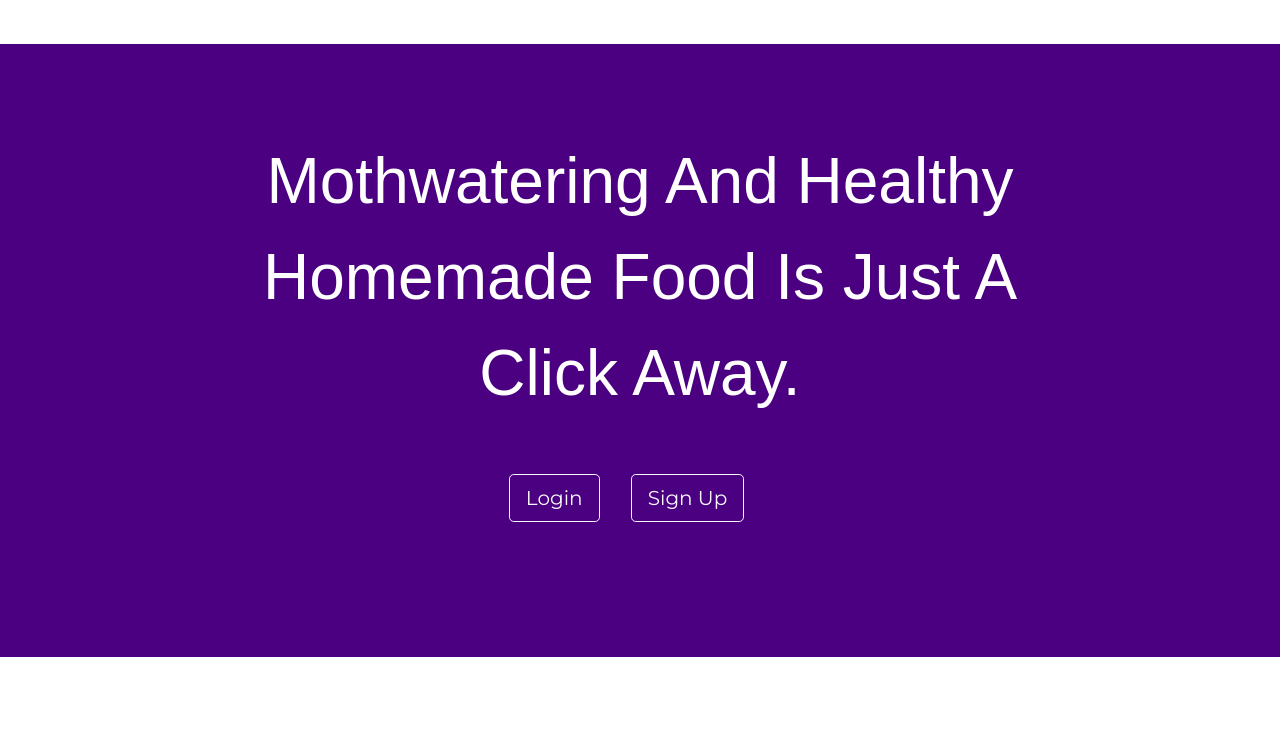
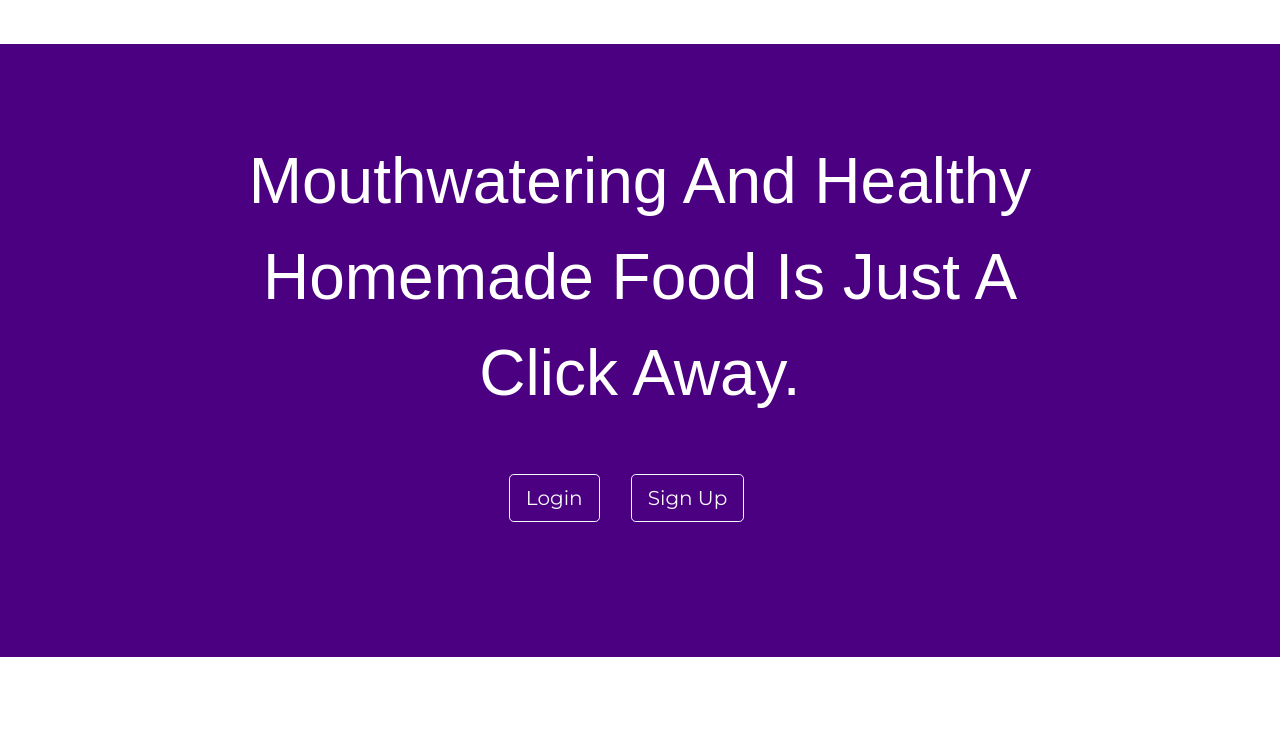
Before and after one commit to jahnavip26/Ghar-Ki-Rasoi, a plain HTML site: page index.html in a window 1280 px wide. Shown: the part 2320-3064 px from the top of the page. Drawn offline with nearby package versions, Linux system fonts and the light colour scheme.

Commit message:
Update index.html

```diff
--- a/index.html
+++ b/index.html
@@ -282,7 +282,7 @@
 
 
 
-    <h3 class="big-heading">Mothwatering And Healthy Homemade Food Is Just A Click Away.</h3>
+    <h3 class="big-heading">Mouthwatering And Healthy Homemade Food Is Just A Click Away.</h3>
     <button type="button" class="btn btn-outline-light btn-lg download-button">Login</button>
     <button type="button" class="btn btn-outline-light btn-lg download-button">Sign Up</button>
 
```
